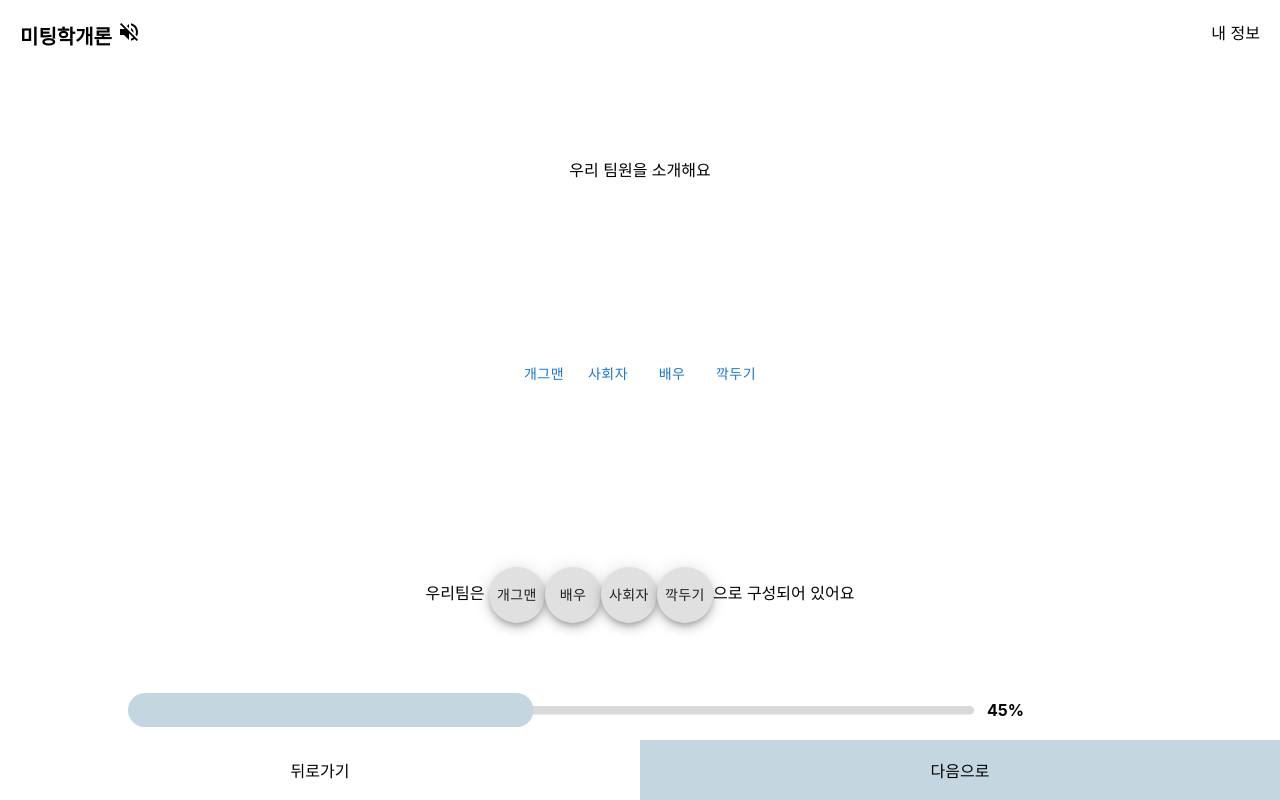
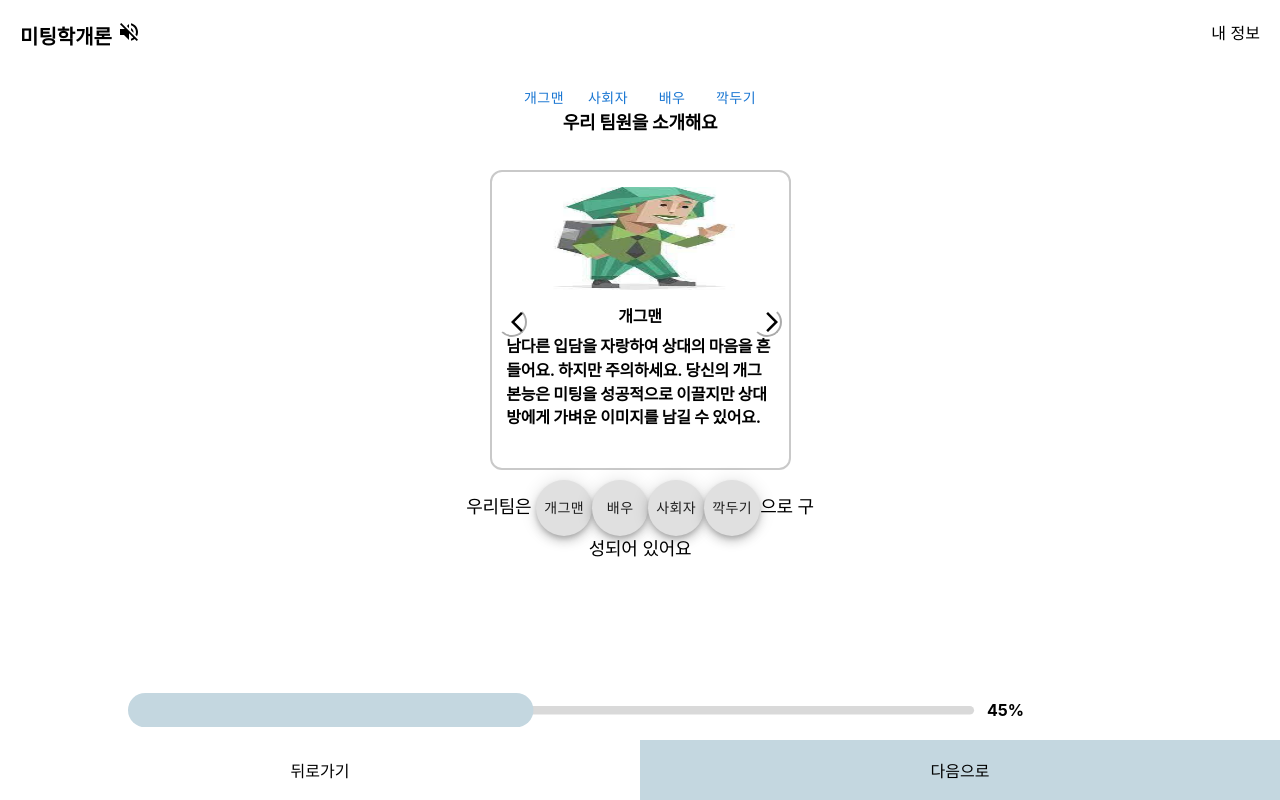
Before and after one commit to NOON-official/MeetingApplication, a React (Create React App) app: page /Meeting4 in a window 1280 px wide. Built offline with nearby package versions, Linux system fonts and the light colour scheme.

Commit message:
Comedian

```diff
--- /dev/null
+++ b/src/component/Characters/CharactorContainer.js
@@ -0,0 +1,54 @@
+import styled from "styled-components";
+import Stack from '@mui/material/Stack';
+import { Fab } from "@mui/material";
+import Comedian from "./Comedian";
+import ArrowForwardIosSharpIcon from '@mui/icons-material/ArrowForwardIosSharp';
+import ArrowBackIosNewSharpIcon from '@mui/icons-material/ArrowBackIosNewSharp';
+const Container= styled.div`
+    display:flex;
+    flex-direction: column;
+    border: 2px solid #c9c9c9;
+    border-radius: 12px;
+    box-sizing: border-box;
+    height: 300px;
+    left: 50%;
+    margin: 0 0 0 -150.5px;
+    position: absolute;
+    top: 90px;
+    width: 301px;
+    overflow: scroll;
+    overflow-x:hidden;
+`
+const LeftButton= styled.button`
+ position:absolute;
+ top: 135px;
+ width: 30px;
+ height:30px;
+ left:5px;
+ background-color: white;
+ border-color: white;
+ border-radius: 50%;
+
+`
+const RightButton= styled.button`
+     position: absolute;
+    top: 135px;
+    left: 260px;
+    width: 30px;
+    height: 30px;
+     background-color: white;
+ border-color: white;
+ border-radius: 50%;
+`
+const CharactorContainer=()=>{
+
+  return(
+    <Container>
+      <LeftButton><ArrowBackIosNewSharpIcon/></LeftButton>
+      <RightButton> <ArrowForwardIosSharpIcon/></RightButton>
+      <Comedian></Comedian>
+    </Container>
+  )
+}
+
+export default CharactorContainer
--- /dev/null
+++ b/src/component/Characters/Comedian.js
@@ -0,0 +1,50 @@
+import styled from "styled-components";
+import charimg from "../../image/enfp.jpg"
+const Container= styled.div`
+display:flex;
+flex-direction: column;
+height:100%;
+width:100%;
+`
+const Character= styled.img`
+width:90%;
+height:35%;
+margin:5%;
+
+`
+const Name= styled.div`
+height:5%;
+width:100%;
+justify-content: center;
+align-items: center;
+    font-weight: 700;
+    font-style: normal;
+    letter-spacing: -.015em;
+    line-height: 149.8%;
+`
+const CharacterText= styled.div`
+width:90%;
+height:55%;
+margin:5%;
+color: #000;
+    font-weight: 700;
+    font-style: normal;
+    letter-spacing: -.015em;
+    line-height: 149.8%;
+    text-align: start;
+`
+const Comedian=()=>{
+return(
+<Container>
+  <Character width="100" height="200" src={charimg}/>
+ <Name>개그맨</Name>
+  <CharacterText>
+    남다른 입담을 자랑하여 상대의 마음을 흔들어요.
+    하지만 주의하세요. 당신의 개그본능은 미팅을 성공적으로 이끌지만 상대방에게 가벼운 이미지를 남길 수 있어요.
+  </CharacterText>
+</Container>
+
+)
+
+}
+export default Comedian;
--- a/src/component/Footer.js
+++ b/src/component/Footer.js
@@ -33,24 +33,32 @@
 width:100%;
 `
 const BackButton= styled.div`
+
+
+
+`
+const FrontButton= styled.div`
+
+background-color: #C4D7E0;
+
+`
+const StyledBackLink= styled(Link)`
+color:black;
 display: flex;
 align-items: center;
 justify-content: center;
 width: 50%;
 height: 100%;
 
-
 `
-const FrontButton= styled.div`
+const StyledFrontLink= styled(Link)`
+color:black;
 display: flex;
 align-items: center;
 justify-content: center;
 width: 50%;
+height: 100%;
 background-color: #C4D7E0;
-height: 100%;
-`
-const StyledLink= styled(Link)`
-color:black;
 `
 const Footer=()=>{
 const [nextPath, setNextPath]= useState("/");
@@ -86,9 +94,9 @@
 </Percentage>
 <BackAndFront>
 
-  <BackButton> <StyledLink to={prevPath}style={{ textDecoration: 'none' }}> 뒤로가기</StyledLink></BackButton>
+  <StyledBackLink to={prevPath}style={{ textDecoration: 'none' }}> <BackButton> 뒤로가기</BackButton></StyledBackLink>
 
-  <FrontButton><StyledLink to={nextPath}style={{ textDecoration: 'none' }}>다음으로  </StyledLink></FrontButton>
+ <StyledFrontLink to={nextPath}style={{ textDecoration: 'none' }}> <FrontButton>다음으로 </FrontButton> </StyledFrontLink>
 
 
 </BackAndFront>
--- a/src/component/Universities/UnivBox.js
+++ b/src/component/Universities/UnivBox.js
@@ -14,6 +14,7 @@
     top: 131px;
     width: 301px;
     overflow: scroll;
+    overflow-x:hidden;
 `
 const UnivHeader= styled(Stack)`
 border: solid #e5e5e5;
--- a/src/component/body/Body3.js
+++ b/src/component/body/Body3.js
@@ -7,6 +7,7 @@
 const Container= styled.div`
     left: 0;
     overflow: scroll;
+    overflow-x:hidden;
     position: absolute;
     top: 10%;
     width: 100%;
@@ -33,7 +34,8 @@
 const Contents= styled.div`
     top: 623px;
     color: #000;
-    font-family: Noto Sans CJK KR;
+
+
     font-style: normal;
     letter-spacing: -.015em;
     line-height: 149.8%;
@@ -52,12 +54,26 @@
     margin-inline-end: 0px;
 `
 const UnivName= styled.div`
-    top:90px;
+    top: 80px;
+    color: #000;
+
+
+    font-style: normal;
     letter-spacing: -.015em;
     line-height: 149.8%;
     position: absolute;
     text-align: center;
     width: 350px;
+    font-size: 18px;
+    font-weight: 500;
+    height: 27px;
+    left: calc(50% - 175px);
+    margin: 0;
+    display: block;
+    margin-block-start: 1em;
+    margin-block-end: 1em;
+    margin-inline-start: 0px;
+    margin-inline-end: 0px;
 `
 const Univ= styled.div`
 height:200px;
@@ -71,8 +87,8 @@
 
   <Container>
       <Title>조금 더 구체적으로 알려주세요!</Title>
-<UnivName>우리는 이런 학교를 다녀요</UnivName>
-      <UnivBox></UnivBox>
+      <UnivName>우리는 이런 학교를 다녀요</UnivName>
+       <UnivBox></UnivBox>
 
 
 
--- a/src/component/body/Body4.js
+++ b/src/component/body/Body4.js
@@ -6,20 +6,49 @@
 import Modal from '@mui/material/Modal';
 import { Fab } from "@mui/material";
 import Link from "@mui/material/Link";
+import CharactorContainer from "../Characters/CharactorContainer";
 const Container= styled.div`
-display: flex;
-flex-direction: column;
-justify-content: space-around;
-align-items: center;
-position: absolute;
-height:80%;
-width: 100%;
+    left: 0;
+    overflow: scroll;
+    overflow-x:hidden;
+    position: absolute;
+    top: 10%;
+    width: 100%;
+    height: 75%;
+    padding: 0;
+        display: block;
 `
 const Title=styled.div`
+ top: 30px;
+    font-size: 18px;
+    font-weight: bold;
+    height: 27px;
+    left: calc(50% - 175px);
+    margin: 0;
+    color: #000;
 
+    font-style: normal;
+    letter-spacing: -.015em;
+    line-height: 149.8%;
+    position: absolute;
+    text-align: center;
+    width: 350px;
 `
 const Contents= styled.div`
+top: 400px;
+    font-size: 18px;
+    font-weight: 400;
+    height: 27px;
+    left: calc(50% - 175px);
+    margin: 0;
+    color: #000;
 
+    font-style: normal;
+    letter-spacing: -.015em;
+    line-height: 149.8%;
+    position: absolute;
+    text-align: center;
+    width: 350px;
 `
 const Warning= styled.div`
 color: red;
@@ -160,6 +189,7 @@
 
   <Container>
       <Title>우리 팀원을 소개해요</Title>
+      <CharactorContainer></CharactorContainer>
       <Modals>
         <ModalComedy></ModalComedy>
        <ModalModerator></ModalModerator>
```
Also changed, not shown: src/component/Characters/Face.js (added), src/component/Characters/Moderatoer.js (added), src/component/Characters/Nerd.js (added), src/image/enfp.jpg (added).
